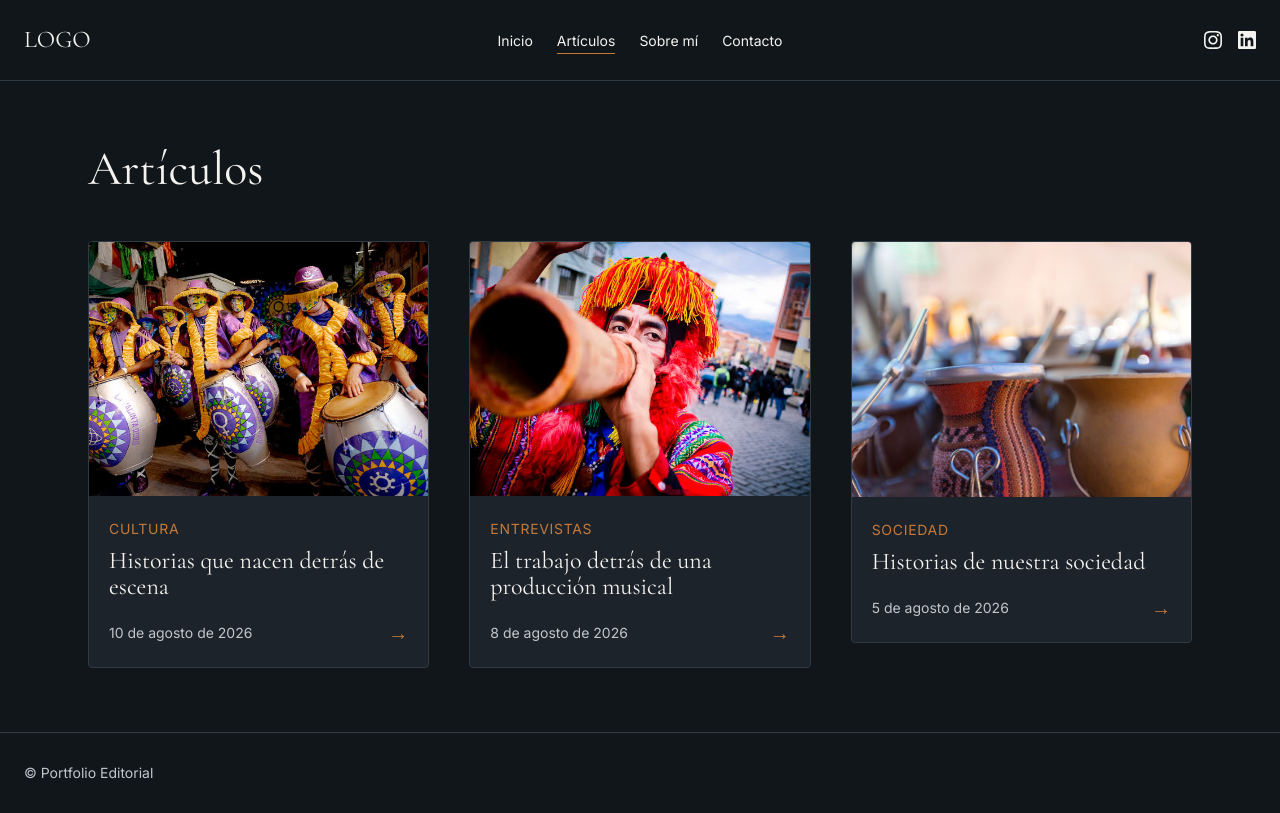
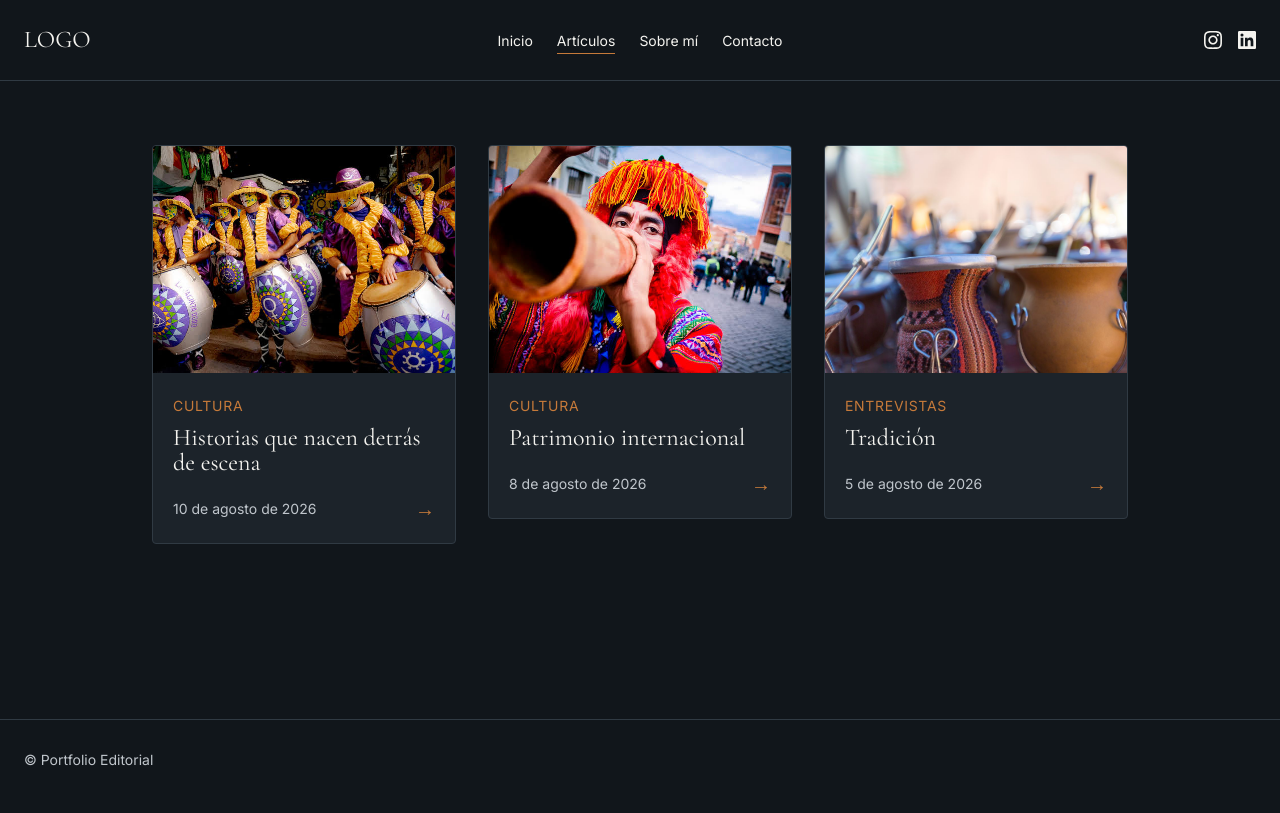
Before and after one commit to joy-amorin/portfolio-editorial, a Next.js app in the folder portfolio-editorial/: page /articulos in a window 1280 px wide. Built offline with nearby package versions, Linux system fonts and the light colour scheme.

Commit message:
refactor: centralize temporary static article data

```diff
--- a/portfolio-editorial/src/app/articulos/[slug]/page.tsx
+++ b/portfolio-editorial/src/app/articulos/[slug]/page.tsx
@@ -1,43 +1,64 @@
+import { notFound } from "next/navigation";
 import CategoryBadge from "@/components/articles/CategoryBadge";
 import ArticleGallery from "@/components/articles/ArticleGallery";
+import { articles } from "@/data/articles";
 
-export default function ArticlePage() {
-  const category = "cultura";
+type ArticlePageProps = {
+  params: Promise<{
+    slug: string;
+  }>;
+};
+
+export default async function ArticlePage({
+  params,
+}: ArticlePageProps) {
+  const { slug } = await params;
+
+  const article = articles.find((article) => article.slug === slug);
+
+  if (!article) {
+    notFound();
+  }
 
   return (
     <main className="mx-auto w-full max-w-4xl px-6 py-16">
-      <CategoryBadge category={category} />
+      <CategoryBadge category={article.category} />
+
       <h1 className="mt-2 font-heading text-5xl leading-[1.00] text-foreground md:text-6xl">
-          Título del artículo
+        {article.title}
       </h1>
 
       <p className="mt-4 max-w-2xl text-lg leading-relaxed text-text">
-          Una breve introducción al artículo que resume su contenido y anticipa la
-          historia que se desarrolla a continuación.
+        {article.excerpt}
       </p>
+
       <div className="relative mt-8 aspect-[16/9] overflow-hidden">
         <img
-            src="/articles-photo/candombe.jpeg"
-            alt=""
+          src={article.image}
+          alt={article.title}
           className="h-full w-full object-cover"
         />
       </div>
+
       <div className="mt-10 max-w-2xl space-y-6 text-base leading-relaxed text-text">
         <p>
-            Este es el contenido principal del artículo. Aquí comenzará el desarrollo
-            de la historia, con los distintos elementos narrativos y periodísticos.
+          Este es el contenido principal del artículo. Aquí comenzará el
+          desarrollo de la historia, con los distintos elementos narrativos y
+          periodísticos.
         </p>
 
         <p>
-            Podemos incorporar diferentes párrafos manteniendo una medida de lectura
-            cómoda y una jerarquía visual consistente con el resto del sitio.
+          Podemos incorporar diferentes párrafos manteniendo una medida de
+          lectura cómoda y una jerarquía visual consistente con el resto del
+          sitio.
         </p>
 
         <p>
-            Más adelante este contenido será reemplazado por el contenido enriquecido
-            proveniente del CMS.
+          Más adelante este contenido será reemplazado por el contenido
+          enriquecido proveniente del CMS.
         </p>
       </div>
+
       <ArticleGallery
         images={[
           "/articles-photo/1.jpg",
@@ -46,8 +67,8 @@ export default function ArticlePage() {
           "/articles-photo/4.jpg",
           "/articles-photo/5.jpg",
           "/articles-photo/6.jpg",
-
-        ]} />
+        ]}
+      />
     </main>
   );
 }
--- a/portfolio-editorial/src/app/articulos/page.tsx
+++ b/portfolio-editorial/src/app/articulos/page.tsx
@@ -1,46 +1,19 @@
 import ArticleListCard from "@/components/articles/ArticleListCard";
-import type { CategorySlug } from "@/data/categories";
-
-const articles: {
-  category: CategorySlug;
-  title: string;
-  date: string;
-  image: string;
-  href: string;
-}[] = [
-  {
-    category: "cultura",
-    title: "Historias que nacen detrás de escena",
-    date: "10 de agosto de 2026",
-    image: "/articles-photo/candombe.jpeg",
-    href: "/articulos/historias-detras-de-escena",
-  },
-  {
-    category: "entrevistas",
-    title: "El trabajo detrás de una producción musical",
-    date: "8 de agosto de 2026",
-    image: "/articles-photo/cultura.jpeg",
-    href: "/articulos/produccion-musical",
-  },
-  {
-    category: "sociedad",
-    title: "Historias de nuestra sociedad",
-    date: "5 de agosto de 2026",
-    image: "/articles-photo/mate.jpg",
-    href: "/articulos/historias-sociedad",
-  },
-];
+import { articles } from "@/data/articles";
 
 export default function ArticlesPage() {
   return (
-    <main className="mx-auto w-full max-w-6xl px-6 py-16">
-      <h1 className="font-heading text-5xl leading-none text-foreground">
-        Artículos
-      </h1>
-
-      <div className="mt-12 grid gap-10 md:grid-cols-2 lg:grid-cols-3">
+    <main className="mx-auto w-full max-w-5xl px-6 py-16">
+      <div className="grid gap-8 sm:grid-cols-2 lg:grid-cols-3">
         {articles.map((article) => (
-          <ArticleListCard key={article.href} {...article} />
+          <ArticleListCard
+            key={article.slug}
+            category={article.category}
+            title={article.title}
+            date={article.date}
+            image={article.image}
+            href={`/articulos/${article.slug}`}
+          />
         ))}
       </div>
     </main>
--- a/portfolio-editorial/src/app/page.tsx
+++ b/portfolio-editorial/src/app/page.tsx
@@ -1,35 +1,34 @@
 import FeaturedArticle from "@/components/articles/FeaturedArticle";
 import ArticleCard from "@/components/articles/ArticleCard";
+import { articles } from "@/data/articles";
 
 export default function Home() {
+  const featuredArticle = articles[0];
+  const secondaryArticles = articles.slice(1, 3);
+
   return (
     <div className="mx-auto w-full max-w-5xl px-6 py-16">
-     <div className="grid gap-10 md:grid-cols-[2fr_1fr]">
+      <div className="grid gap-10 md:grid-cols-[2fr_1fr]">
         <FeaturedArticle
-          category="Cultura"
-          title="Historias que nacen detrás de escena"
-           excerpt="Una mirada sobre las historias y experiencias que atraviesan la creación artística."
-          date="10 de agosto de 2026"
-          image="/articles-photo/candombe.jpeg"
-          href="/articulos/historias-detras-de-escena"
+          category={featuredArticle.category}
+          title={featuredArticle.title}
+          excerpt={featuredArticle.excerpt ?? ""}
+          date={featuredArticle.date}
+          image={featuredArticle.image}
+          href={`/articulos/${featuredArticle.slug}`}
         />
 
         <div className="flex flex-col gap-10">
-          <ArticleCard
-            category="Cultura"
-            title="El trabajo detrás de una producción musical"
-            date="8 de agosto de 2026"
-            image="/articles-photo/cultura.jpeg"
-            href="/articulos/produccion-musical"
-          />
-
-          <ArticleCard
-            category="Entrevistas"
-            title="Conversaciones con artistas"
-            date="5 de agosto de 2026"
-            image="/articles-photo/mate.jpg"
-            href="/articulos/conversaciones-artistas"
-          />
+          {secondaryArticles.map((article) => (
+            <ArticleCard
+              key={article.slug}
+              category={article.category}
+              title={article.title}
+              date={article.date}
+              image={article.image}
+              href={`/articulos/${article.slug}`}
+            />
+          ))}
         </div>
       </div>
     </div>
--- /dev/null
+++ b/portfolio-editorial/src/data/articles.ts
@@ -0,0 +1,36 @@
+import type { CategorySlug } from "./categories";
+
+type Article = {
+  slug: string;
+  category: CategorySlug;
+  title: string;
+  excerpt?: string;
+  date: string;
+  image: string;
+};
+
+export const articles: Article[] = [
+  {
+    slug: "historias-detras-de-escena",
+    category: "cultura",
+    title: "Historias que nacen detrás de escena",
+    excerpt:
+      "Una mirada sobre las historias y experiencias que atraviesan la creación artística.",
+    date: "10 de agosto de 2026",
+    image: "/articles-photo/candombe.jpeg",
+  },
+  {
+    slug: "produccion-musical",
+    category: "cultura",
+    title: "Patrimonio internacional",
+    date: "8 de agosto de 2026",
+    image: "/articles-photo/cultura.jpeg",
+  },
+  {
+    slug: "conversaciones-artistas",
+    category: "entrevistas",
+    title: "Tradición",
+    date: "5 de agosto de 2026",
+    image: "/articles-photo/mate.jpg",
+  },
+];
```
Lines whose indentation alone changed are shown as unchanged.
